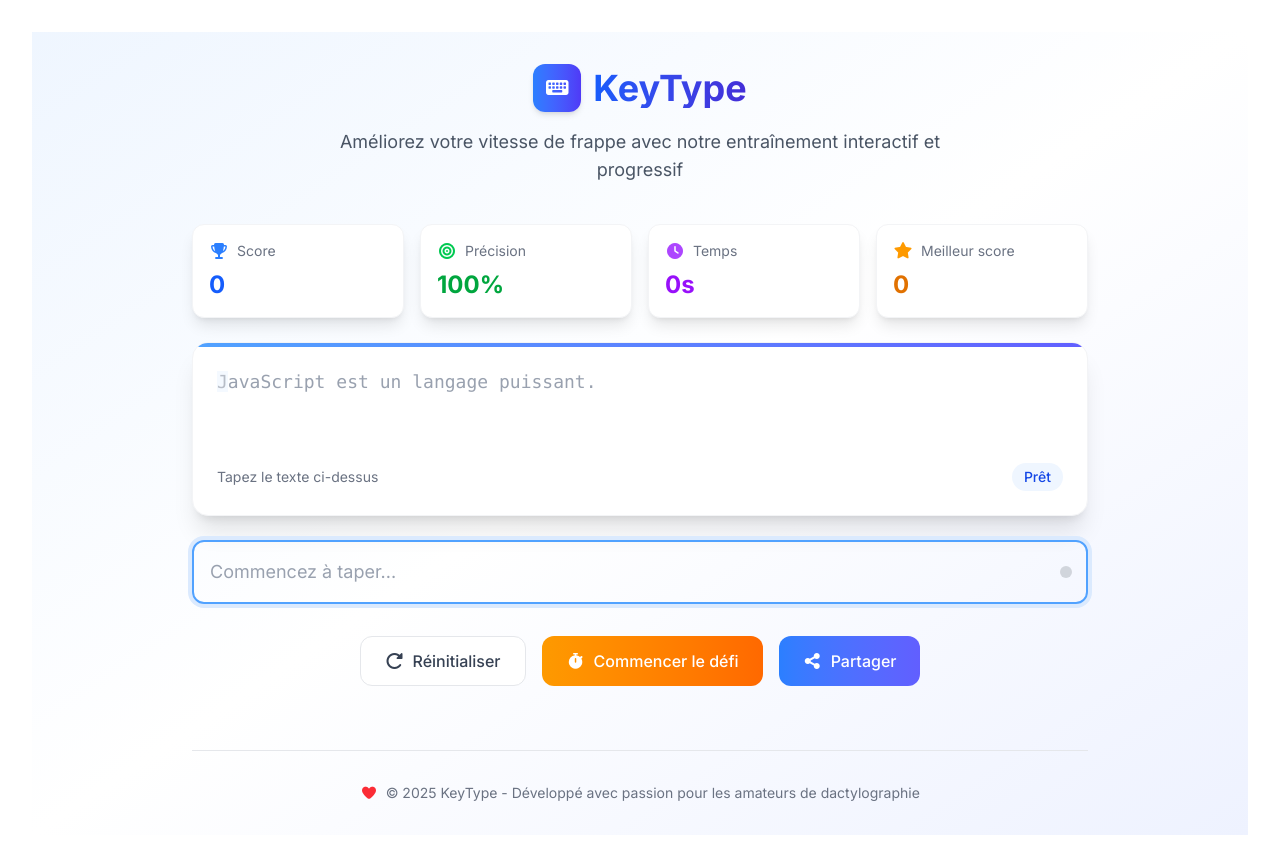
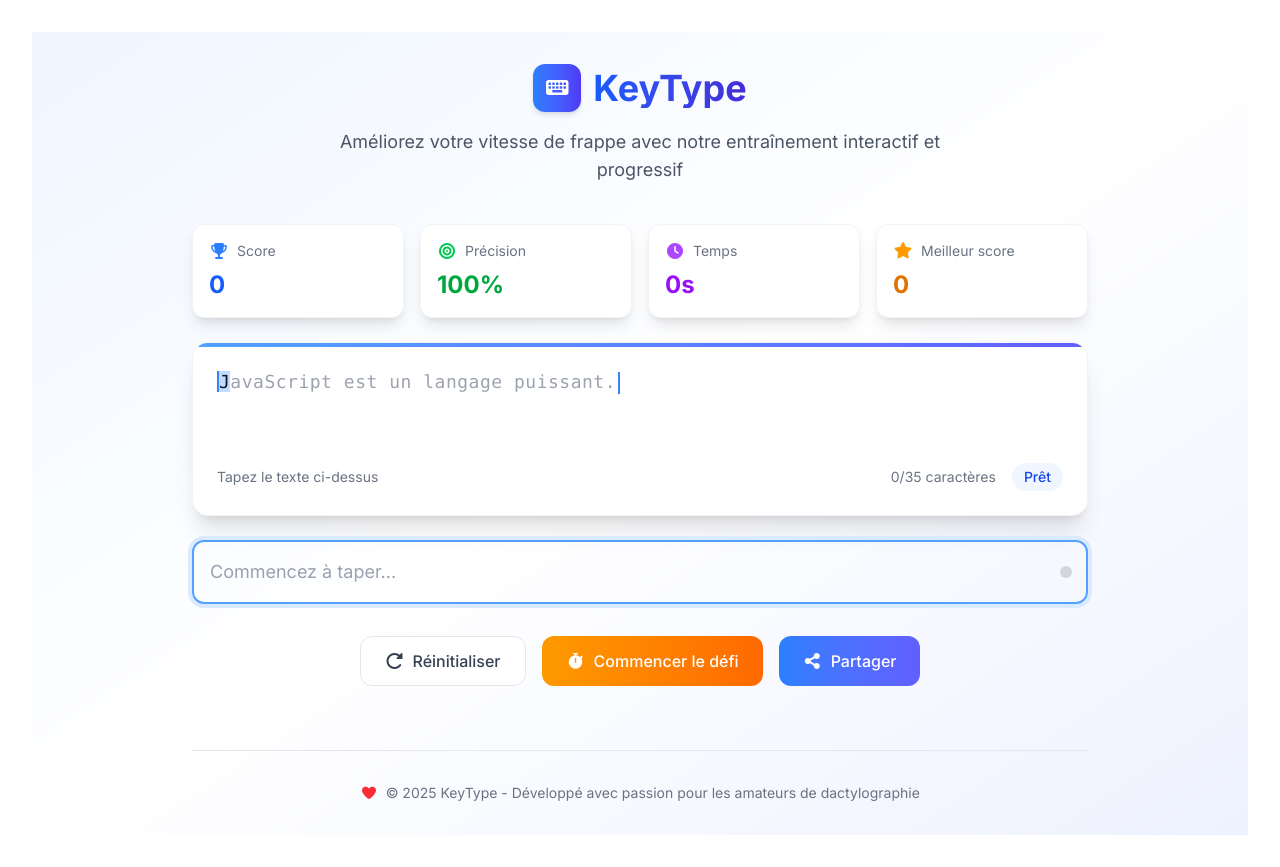
Before and after one commit to anohkolia/keytype, a Vue app: page / in a window 1280 px wide. Built offline with nearby package versions, Linux system fonts and the light colour scheme; no server answers.

Commit message:
feat ajout d'animation de frappe

```diff
--- a/src/components/KeyTypeGame.vue
+++ b/src/components/KeyTypeGame.vue
@@ -206,38 +206,67 @@ const resetGame = () => {
   initGame()
 }
 
+// variables réactives
+const lastTypedIndex = ref(-1)
+const isTyping = ref(false)
+const showSuccessAnimation = ref(false)
+
 // Vérification de la saisie
 const checkInput = () => {
-  // Incrémente le nombre total de frappes
+  isTyping.value = true
   totalKeystrokes.value++
 
-  // Vérifie les erreurs de frappe
+  // Mettre à jour le dernier caractère tapé pour l'animation
+  if (userInput.value.length > 0) {
+    lastTypedIndex.value = userInput.value.length - 1
+  }
+
+  // Vérifier les erreurs
   for (let i = 0; i < userInput.value.length; i++) {
     if (userInput.value[i] !== currentText.value[i]) {
       errors.value++
+
+      // Effet de vibration sur l'erreur
+      if (navigator.vibrate) {
+        navigator.vibrate(50)
+      }
       break
     }
   }
 
-  // Vérifie si l'utilisateur a terminé correctement le texte
+  // Réussite du texte
   if (userInput.value === currentText.value) {
     wpm.value = calculateWPM()
     score.value++
 
-    // Mise à jour du meilleur score
+    // Animation de réussite
+    showSuccessAnimation.value = true
+    setTimeout(() => {
+      showSuccessAnimation.value = false
+    }, 1000)
+
     if (score.value > highScore.value) {
       highScore.value = score.value
     }
 
-    // Sauvegarder le score
     saveScore({
       wpm: wpm.value,
       accuracy: accuracy.value,
       mode: challengeMode.value ? 'challenge' : 'normal'
     })
 
+    // Effet de réussite
+    if (navigator.vibrate) {
+      navigator.vibrate([100, 50, 100])
+    }
+
     initGame()
   }
+
+  // Réinitialiser l'état de frappe après un délai
+  setTimeout(() => {
+    isTyping.value = false
+  }, 100)
 }
 
 // Sauvegarder un score
@@ -352,6 +381,30 @@ watch(userInput, (newValue) => {
   }
 })
 
+// Fonction pour déterminer la classe de chaque caractère
+const getCharacterClass = (index: number): string[] => {
+  const classes: string[] = []
+
+  if (index < userInput.value.length) {
+    // Caractère déjà tapé
+    classes.push('typed')
+
+    if (userInput.value[index] === currentText.value[index]) {
+      classes.push('correct')
+    } else {
+      classes.push('incorrect')
+    }
+  } else if (index === userInput.value.length) {
+    // Caractère actuel
+    classes.push('current')
+  } else {
+    // Caractères à venir
+    classes.push('upcoming')
+  }
+
+  return classes
+}
+
 onMounted(initGame)
 </script>
 
@@ -392,32 +445,45 @@ onMounted(initGame)
       </div>
     </div>
 
-    <!-- Zone de texte -->
-    <div class="bg-white rounded-2xl p-6 shadow-xl border border-gray-100 mb-6 relative overflow-hidden">
-      <div class="absolute top-0 left-0 w-full h-1 bg-gradient-to-r from-blue-400 to-indigo-500"></div>
+    <!-- Zone de texte avec animation de frappe -->
+  <div class="bg-white rounded-2xl p-6 shadow-xl border border-gray-100 mb-6 relative overflow-hidden">
+    <div class="absolute top-0 left-0 w-full h-1 bg-gradient-to-r from-blue-400 to-indigo-500"></div>
 
-      <div v-if="isLoading" class="flex items-center justify-center min-h-20">
-        <div class="animate-spin rounded-full h-8 w-8 border-b-2 border-blue-500"></div>
+    <div v-if="isLoading" class="flex items-center justify-center min-h-20">
+      <div class="animate-spin rounded-full h-8 w-8 border-b-2 border-blue-500"></div>
+    </div>
+
+    <div v-else class="text-container">
+      <div class="text-lg font-mono mb-4 min-h-20 leading-relaxed">
+        <span
+          v-for="(char, index) in currentText"
+          :key="index"
+          :class="getCharacterClass(index)"
+          class="character"
+        >
+          {{ char }}
+        </span>
+        <span v-if="userInput.length <= currentText.length" class="cursor"></span>
       </div>
 
-      <p v-else class="text-lg font-mono leading-relaxed text-gray-800 mb-4 min-h-20">
-        <span v-for="(char, index) in currentText" :key="index" :class="{
-          'text-green-500': index < userInput.length && userInput[index] === char,
-          'text-red-500 bg-red-50': index < userInput.length && userInput[index] !== char,
-          'text-gray-400': index >= userInput.length,
-          'animate-gentle-pulse bg-blue-50': index === userInput.length
-        }" class="transition-all duration-100">{{ char }}</span>
-      </p>
+      <!-- Barre de progression -->
+      <div class="progress-indicator" :style="{ width: `${(userInput.length / currentText.length) * 100}%` }"></div>
+    </div>
 
-      <div class="flex items-center justify-between">
+    <div class="flex items-center justify-between mt-4">
+      <div class="text-sm text-gray-500">
+        {{ isLoading ? 'Chargement...' : 'Tapez le texte ci-dessus' }}
+      </div>
+      <div class="flex items-center gap-4">
         <div class="text-sm text-gray-500">
-          {{ isLoading ? 'Chargement...' : 'Tapez le texte ci-dessus' }}
+          {{ userInput.length }}/{{ currentText.length }} caractères
         </div>
         <div class="bg-blue-50 text-blue-700 px-3 py-1 rounded-full text-sm font-medium">
           {{ wpm > 0 ? wpm + ' MPM' : 'Prêt' }}
         </div>
       </div>
     </div>
+  </div>
 
     <!-- Champ de saisie -->
     <div class="relative mb-8">
@@ -476,6 +542,18 @@ onMounted(initGame)
       </p>
     </div>
   </div>
+
+  <!-- Animation de réussite -->
+  <transition name="success">
+    <div
+      v-if="showSuccessAnimation"
+      class="fixed inset-0 flex items-center justify-center pointer-events-none z-50"
+    >
+      <div class="text-6xl text-green-500 animate-bounce">
+        <i class="fas fa-check-circle"></i>
+      </div>
+    </div>
+  </transition>
 </template>
 
 <style>
@@ -521,4 +599,102 @@ onMounted(initGame)
 .no-copy-paste::-moz-selection {
   background: transparent;
 }
+
+/* Animation de frappe pour les caractères */
+.character {
+  transition: all 0.1s ease;
+  position: relative;
+}
+
+.character.correct {
+  color: #10b981;
+  transform: scale(1.05);
+}
+
+.character.incorrect {
+  color: #ef4444;
+  background-color: #fef2f2;
+  animation: incorrect-typing 0.3s ease;
+}
+
+.character.current {
+  background-color: #dbeafe;
+  animation: current-char-pulse 1.5s infinite;
+  border-left: 2px solid #3b82f6;
+}
+
+.character.upcoming {
+  color: #9ca3af;
+}
+
+/* Animation pour le caractère actuel */
+@keyframes current-char-pulse {
+  0%, 100% { background-color: #dbeafe; }
+  50% { background-color: #bfdbfe; }
+}
+
+/* Animation pour les erreurs */
+@keyframes incorrect-typing {
+  0% { transform: translateX(0); }
+  25% { transform: translateX(-3px); }
+  50% { transform: translateX(3px); }
+  75% { transform: translateX(-3px); }
+  100% { transform: translateX(0); }
+}
+
+/* Effet de "tap" sur les caractères */
+@keyframes tap-effect {
+  0% { transform: scale(1); }
+  50% { transform: scale(0.95); }
+  100% { transform: scale(1); }
+}
+
+.character.typed {
+  animation: tap-effect 0.1s ease;
+}
+
+/* Curseur clignotant */
+.cursor {
+  display: inline-block;
+  width: 2px;
+  height: 1.2em;
+  background-color: #3b82f6;
+  animation: blink 1s infinite;
+  vertical-align: middle;
+  margin-left: 2px;
+}
+
+@keyframes blink {
+  0%, 50% { opacity: 1; }
+  51%, 100% { opacity: 0; }
+}
+
+/* Container avec effet de focus */
+.text-container {
+  position: relative;
+  line-height: 1.8;
+  letter-spacing: 0.5px;
+}
+
+/* Indicateur de progression */
+.progress-indicator {
+  position: absolute;
+  bottom: -5px;
+  left: 0;
+  height: 3px;
+  background: linear-gradient(90deg, #3b82f6, #8b5cf6);
+  transition: width 0.3s ease;
+  border-radius: 2px;
+}
+
+.success-enter-active,
+.success-leave-active {
+  transition: opacity 0.5s ease;
+}
+
+.success-enter-from,
+.success-leave-to {
+  opacity: 0;
+  transform: scale(0.8);
+}
 </style>
```
